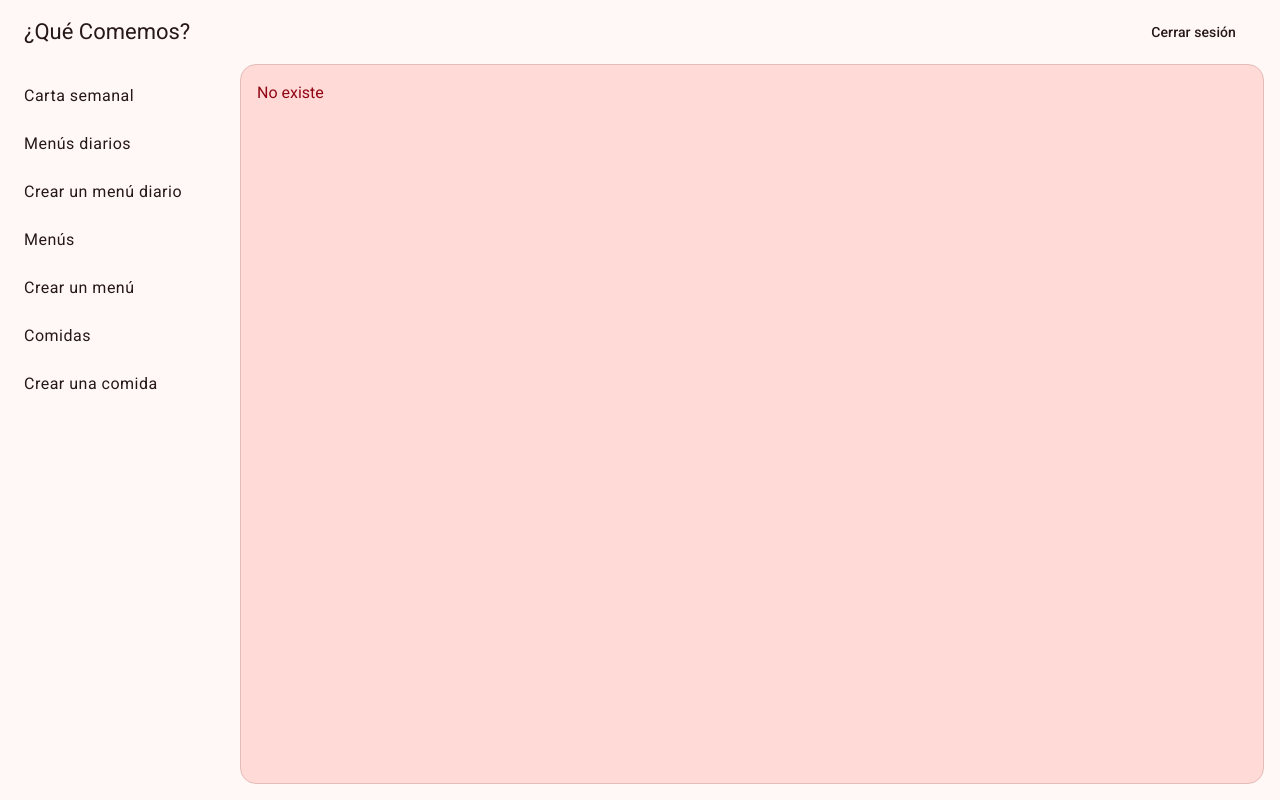
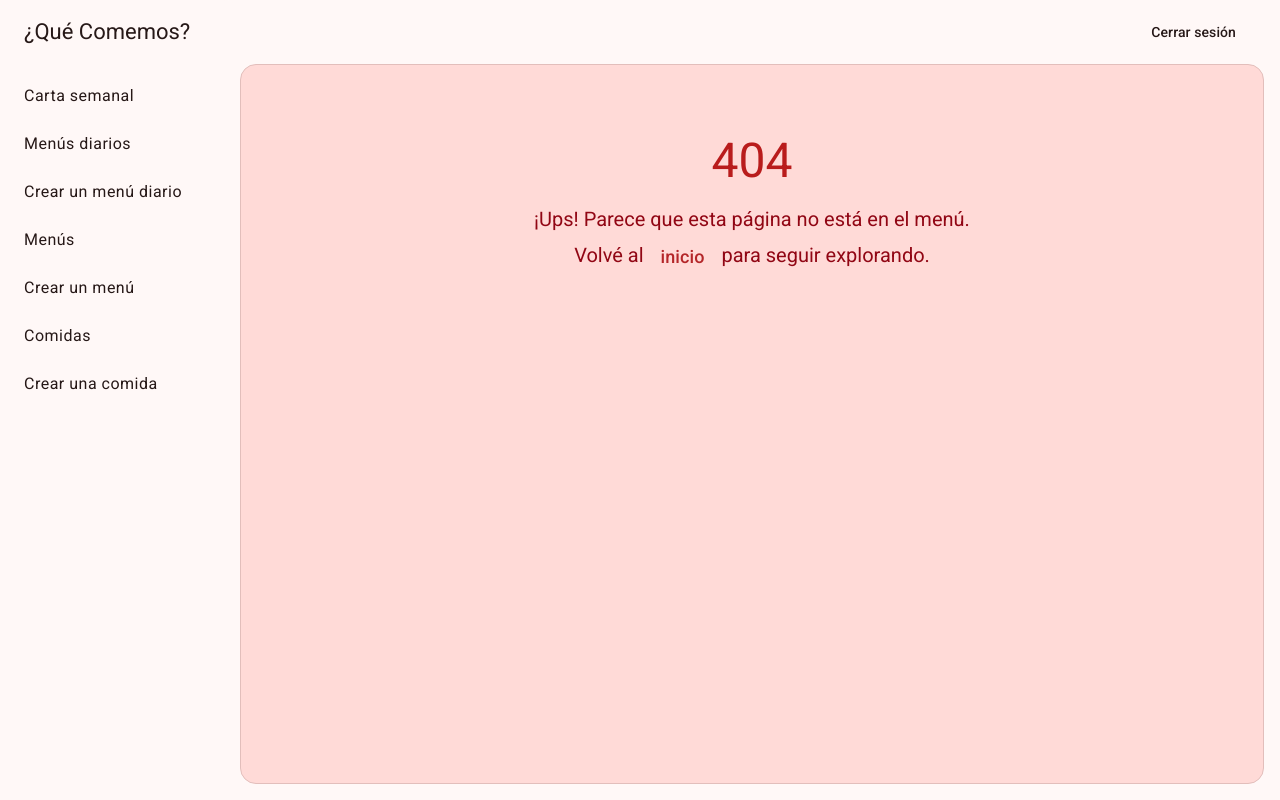
Before and after one commit to Pedro0604/quecomemos-web, an Angular app: page /home in a window 1280 px wide. Built offline with nearby package versions, Linux system fonts and the light colour scheme; sample sign-in values are in the browser's storage.

Commit message:
Mejora la página 404

```diff
--- a/src/app/page-not-found/page-not-found.component.html
+++ b/src/app/page-not-found/page-not-found.component.html
@@ -1 +1,5 @@
-<p>No existe</p>
+<div class="flex flex-col items-center justify-center mt-14 gap-1">
+  <h1 class="text-5xl text-red-700 mb-4">404</h1>
+  <p class="text-xl">¡Ups! Parece que esta página no está en el menú.</p>
+  <p class="text-xl">Volvé al <a class="!text-lg" mat-button href="/" >inicio</a> para seguir explorando.</p>
+</div>
--- a/src/app/page-not-found/page-not-found.component.ts
+++ b/src/app/page-not-found/page-not-found.component.ts
@@ -1,8 +1,11 @@
 import { Component } from '@angular/core';
+import {MatAnchor} from '@angular/material/button';
 
 @Component({
   selector: 'app-page-not-found',
-  imports: [],
+  imports: [
+    MatAnchor
+  ],
   templateUrl: './page-not-found.component.html',
   standalone: true,
 })
```
